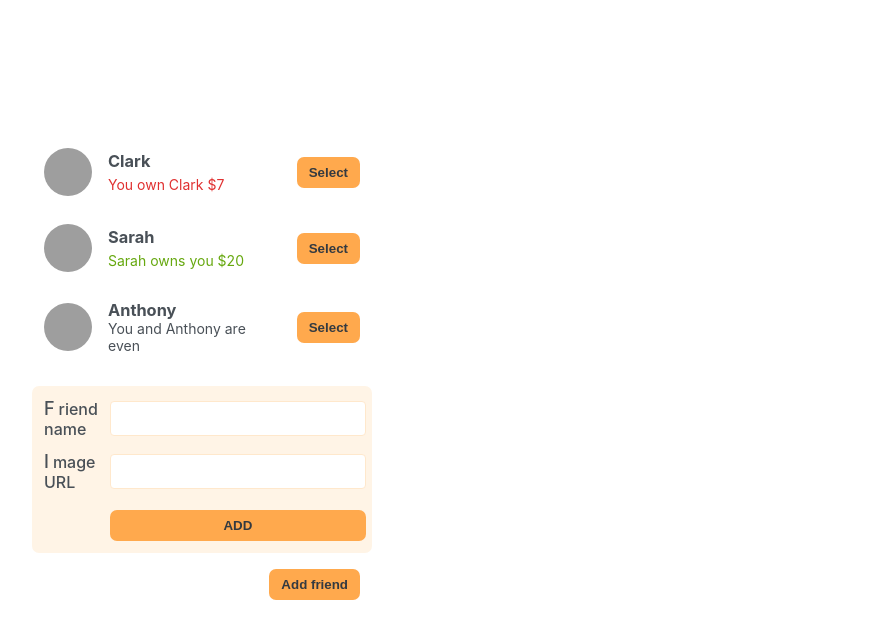
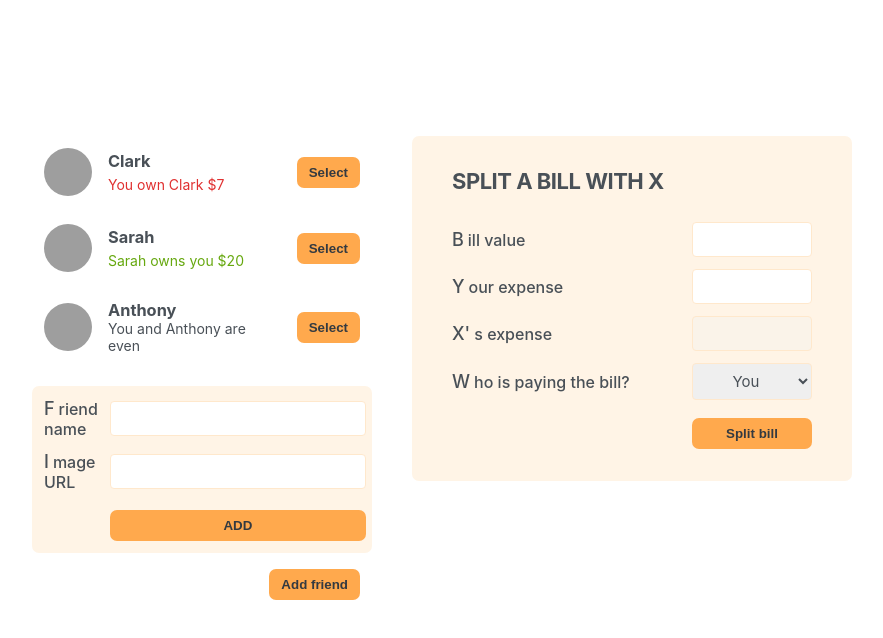
Before and after one commit to Armin-Fullstack/eat-and-split, a React (Vite) app: page / in a window 1280 px wide. Shown: the top 638 px of the page, without its empty margins (198-1081 px from the left). Built offline with nearby package versions, Linux system fonts and the light colour scheme; grey boxes are pictures that could not be loaded.

Commit message:
feat: added FormSplitBill component

```diff
--- a/src/App.tsx
+++ b/src/App.tsx
@@ -41,6 +41,7 @@
         <FormAddFriend/>
         <Button>Add friend</Button>
       </div>
+      <FormSplitBill/>
     </div>
   )
 }
@@ -83,5 +84,24 @@
   )
 }
 
+function FormSplitBill(): JSX.Element {
+  return(
+    <form className="form-split-bill">
+      <h2>Split a bill with X</h2>
+      <label>Bill value</label>
+      <input type="text" />
+      <label>Your expense</label>
+      <input type="text" />
+      <label>X's expense</label>
+      <input type="text" disabled/>
+      <label>Who is paying the bill?</label>
+      <select>
+        <option value="user">You</option>
+        <option value="friend">X</option>
+      </select>
+      <Button>Split bill</Button>
+    </form>
+  )
+}
 
 export default App;
```
